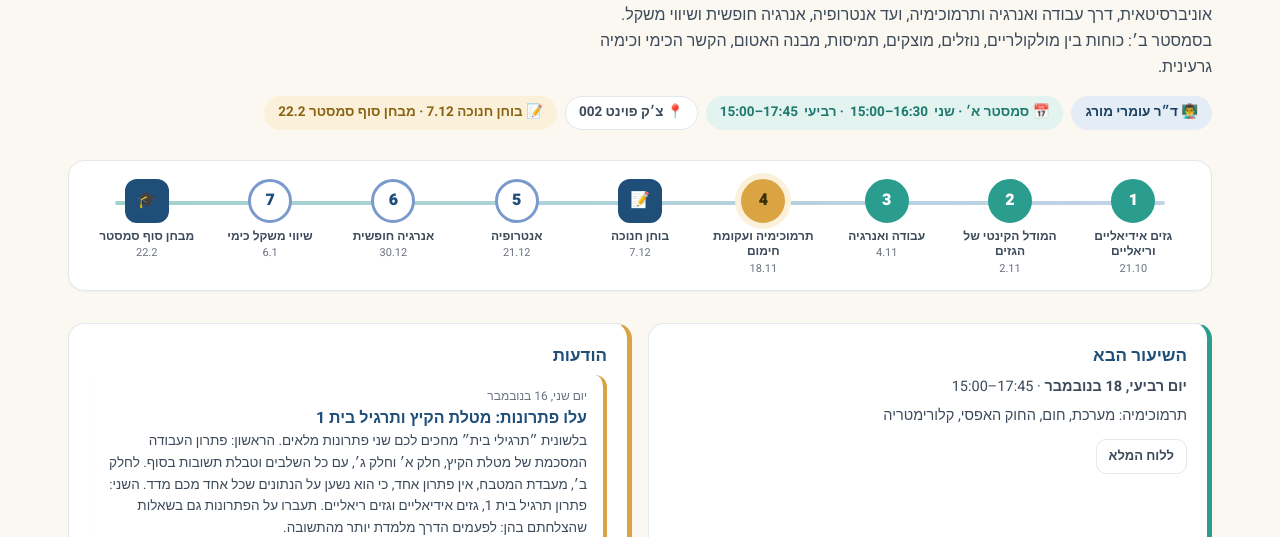
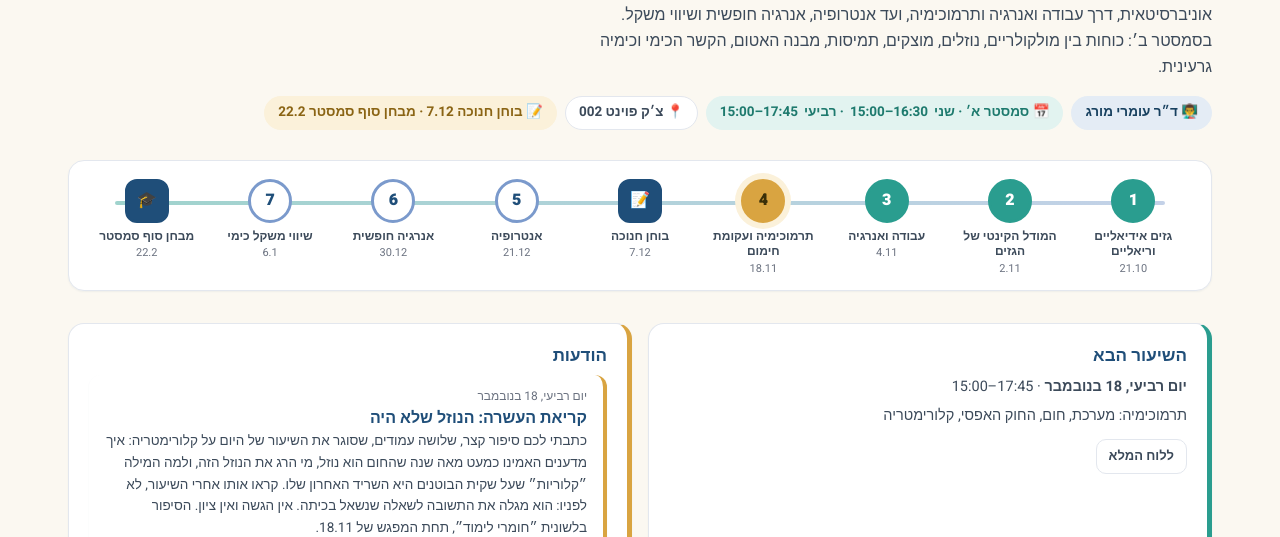
Before and after one commit to omrym13/odyssey-genchem1, a plain HTML site: page index.html in a window 1280 px wide. Shown: the part 263-800 px from the top of the page. Drawn offline with Linux system fonts and the light colour scheme.

Commit message:
מפגש 8: קריאת העשרה ״הנוזל שלא היה״ בחומרי הלימוד, והודעה לתלמידים
Co-Authored-By: Claude Fable 5.2 <noreply@anthropic.com>
Claude-Session: https://claude.ai/code/session_01Fvz2PjAgeE1BptJvKNVW41

```diff
--- a/index.html
+++ b/index.html
@@ -239,7 +239,9 @@ const MATERIALS = [
   {n:6, date:"2026-11-11", title:"העבודה של גז אידיאלי", files:[
     {label:"📄 סיכום לתלמיד: העבודה של גז אידיאלי", file:"s06_work_ideal_gas_summary.pdf", primary:true}]},
   {n:7, date:"2026-11-16", title:"עבודה מקסימלית והחוק הראשון", files:[
-    {label:"💥 מטלת הנפצה 2 — שאלות", file:"hanpatza02_questions.pdf", primary:true}]}
+    {label:"💥 מטלת הנפצה 2 — שאלות", file:"hanpatza02_questions.pdf", primary:true}]},
+  {n:8, date:"2026-11-18", title:"תרמוכימיה: איך מודדים חום", files:[
+    {label:"📖 קריאת העשרה: הנוזל שלא היה", file:"s08_heat_story.pdf", primary:true}]}
 ];
 /* תרגילי בית */
 const HOMEWORK = [
@@ -263,6 +265,8 @@ const STUDY_TIPS = [
 
 /* הודעות — מה שכתוב כאן הוא מה שהתלמידים רואים */
 const ANNOUNCEMENTS = [
+  {date:"2026-11-18", title:"קריאת העשרה: הנוזל שלא היה", pinned:true,
+   body:"כתבתי לכם סיפור קצר, שלושה עמודים, שסוגר את השיעור של היום על קלורימטריה: איך מדענים האמינו כמעט מאה שנה שהחום הוא נוזל, מי הרג את הנוזל הזה, ולמה המילה ״קלוריות״ שעל שקית הבוטנים היא השריד האחרון שלו. קראו אותו אחרי השיעור, לא לפניו: הוא מגלה את התשובה לשאלה שנשאל בכיתה. אין הגשה ואין ציון. הסיפור בלשונית ״חומרי לימוד״, תחת המפגש של 18.11."},
   {date:"2026-11-16", title:"עלו פתרונות: מטלת הקיץ ותרגיל בית 1", pinned:true,
    body:"בלשונית ״תרגילי בית״ מחכים לכם שני פתרונות מלאים. הראשון: פתרון העבודה המסכמת של מטלת הקיץ, חלק א׳ וחלק ג׳, עם כל השלבים וטבלת תשובות בסוף. לחלק ב׳, מעבדת המטבח, אין פתרון אחד, כי הוא נשען על הנתונים שכל אחד מכם מדד. השני: פתרון תרגיל בית 1, גזים אידיאליים וגזים ריאליים. תעברו על הפתרונות גם בשאלות שהצלחתם בהן: לפעמים הדרך מלמדת יותר מהתשובה."},
   {date:"2026-11-11", title:"היום: אלון קאופמן מלמד במקומי", pinned:true,
```
Also changed, not shown: 1 other file.
